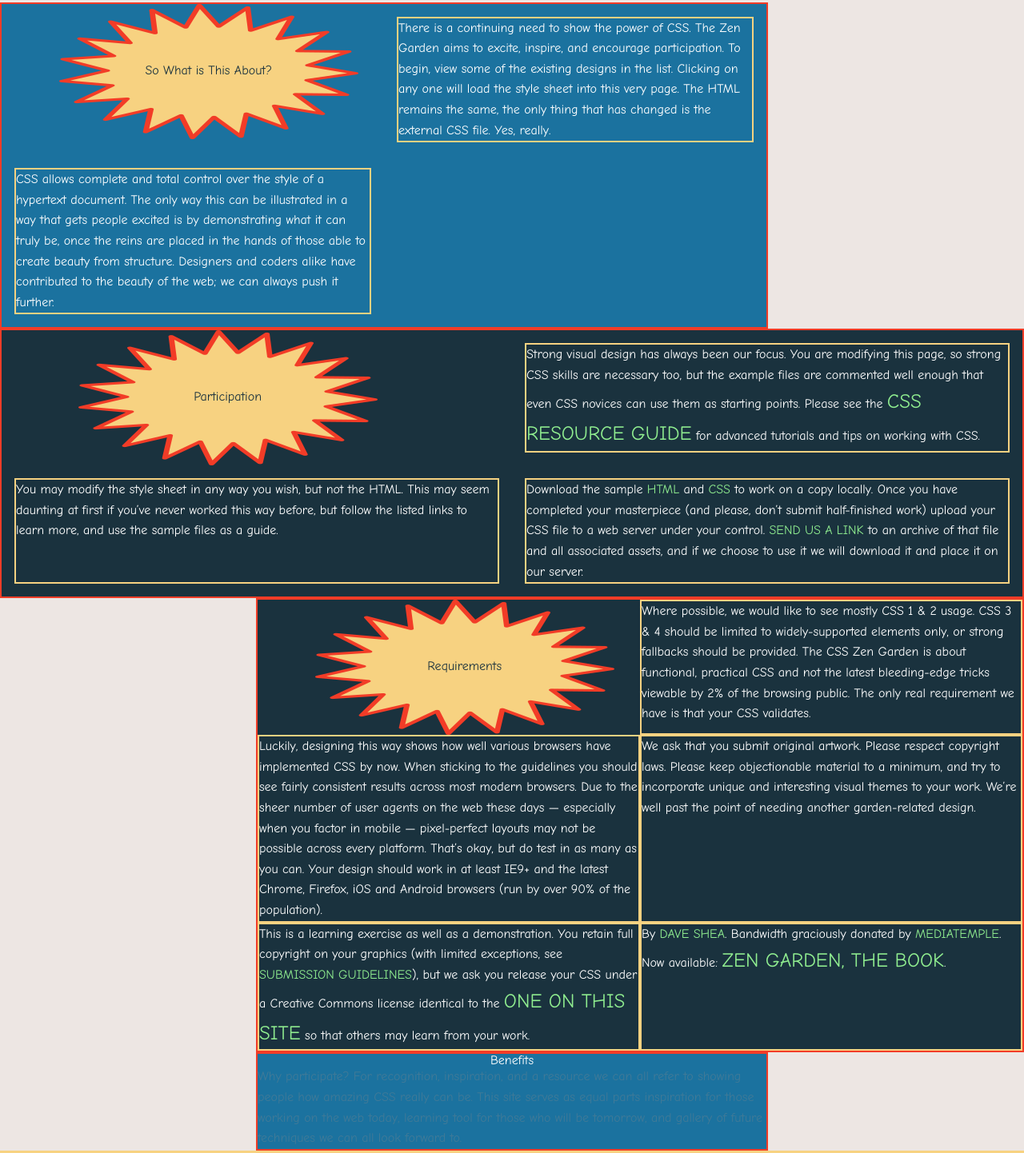
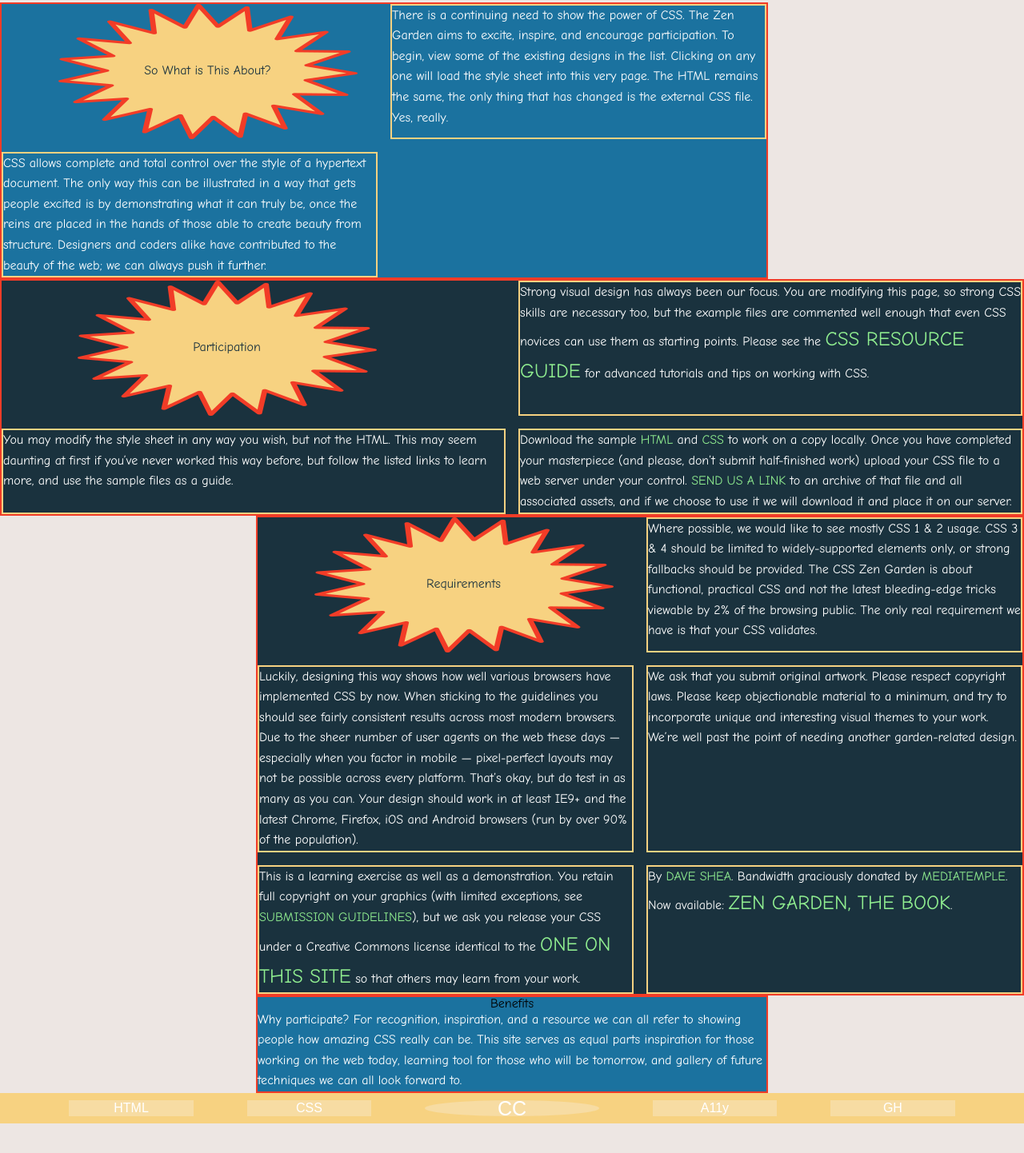
Before and after one commit to Dnozol/ZenGarden, a website: page src/index.html in a window 1280 px wide. Shown: the part 1127-2569 px from the top of the page at 80% size. After the commit the page ends 2532 px from the top, so only its background shows below. Drawn offline with nearby package versions, Linux system fonts and the light colour scheme; files that its build step writes are made by us from their sources.

Commit message:
change the layout a smidge

```diff
--- a/src/partials/_layout.scss
+++ b/src/partials/_layout.scss
@@ -108,7 +108,6 @@ section:nth-of-type(1) h2::before {
   > p {
     color:$white;
     border: 2px solid $gold;
-    margin: 1em;
   }
 
   @include titleStyle;
@@ -125,7 +124,6 @@ section:nth-of-type(1) h2::before {
   > p {
     color:$white;
     border: 2px solid $gold;
-    margin: 1em;
   }
 
   @include titleStyle;
@@ -134,8 +132,9 @@ section:nth-of-type(1) h2::before {
 
 .benefits {
   background-color:$lightblue;
+  > p {
     color:$white;
-
+  }
   > h3 {
     margin: auto;
     text-align: center;
@@ -251,7 +250,6 @@ footer{
 }
 
 @media only screen and (min-width: $L){
-  footer { height: 100%;}
   .main{
     display: grid;
     grid-template-columns: 1fr 1fr 1fr 1fr 1fr 1fr 1fr;
@@ -284,6 +282,7 @@ footer{
 
 @media only screen and (min-width: $S) {
   .requirements, .participation, .explanation {
+    grid-gap: 1em;
     grid-template-columns: 1fr 1fr;
   }
 }
--- a/src/partials/_typography.scss
+++ b/src/partials/_typography.scss
@@ -51,6 +51,9 @@ p {
         color: $darkred;
         text-decoration: none;
         text-transform: uppercase;
+        &:hover {
+            color: $gold;
+        }
     }
 
     @include MQ(S) {
```
Lines whose indentation alone changed are shown as unchanged.
